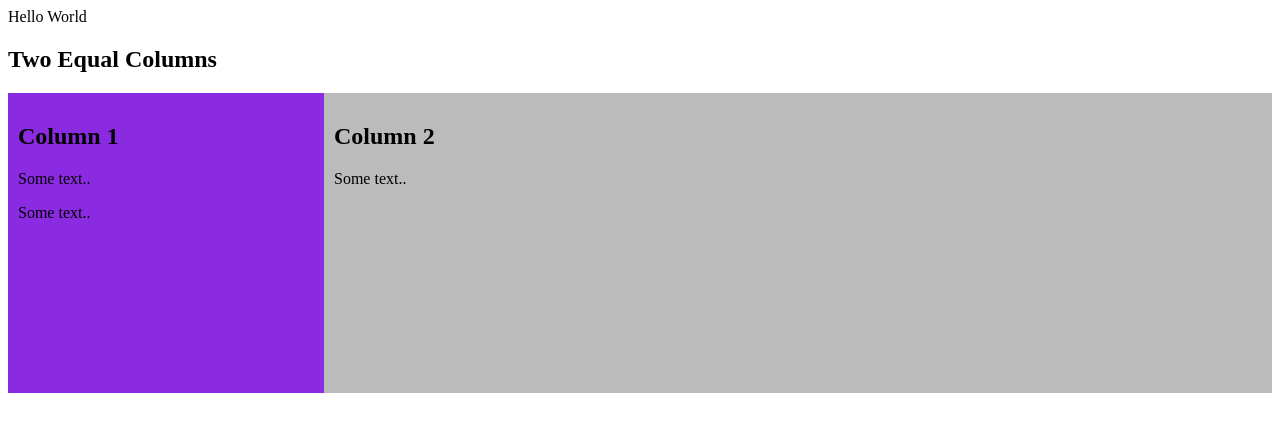
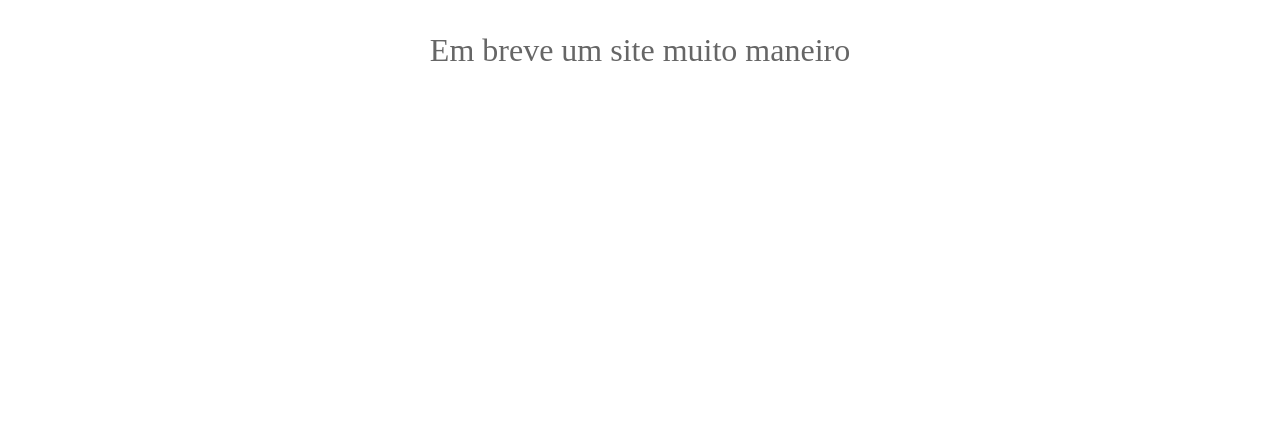
Before and after one commit to AndreOneti/andreoneti.github.io, a plain HTML site: page index.html in a window 1280 px wide. Drawn offline with Linux system fonts and the light colour scheme.

Commit message:
First page, needed modify

```diff
--- a/index.html
+++ b/index.html
@@ -1,5 +1,4 @@
-Hello World
-<!DOCTYPE html>
+<!-- <!DOCTYPE html>
 <html>
 
 <head>
@@ -25,4 +24,18 @@ Hello World
 
 </body>
 
+</html> -->
+
+<!DOCTYPE html>
+<html lang="en">
+<head>
+  <meta charset="UTF-8">
+  <meta name="viewport" content="width=device-width, initial-scale=1.0">
+  <meta http-equiv="X-UA-Compatible" content="ie=edge">
+  <title>Andre Carvalho</title>
+  <link rel="stylesheet" href="style.css">
+</head>
+<body>
+  <p>Em breve um site muito maneiro</p>
+</body>
 </html>
--- a/style.css
+++ b/style.css
@@ -36,3 +36,12 @@
   display: table;
   clear: both;
 }
+
+p {
+  display: flex;
+  align-self: center;
+  align-items: center;
+  justify-content: center;
+  font-size: xx-large;
+  color: rgb(0, 0, 0, 0.6);
+}
```
